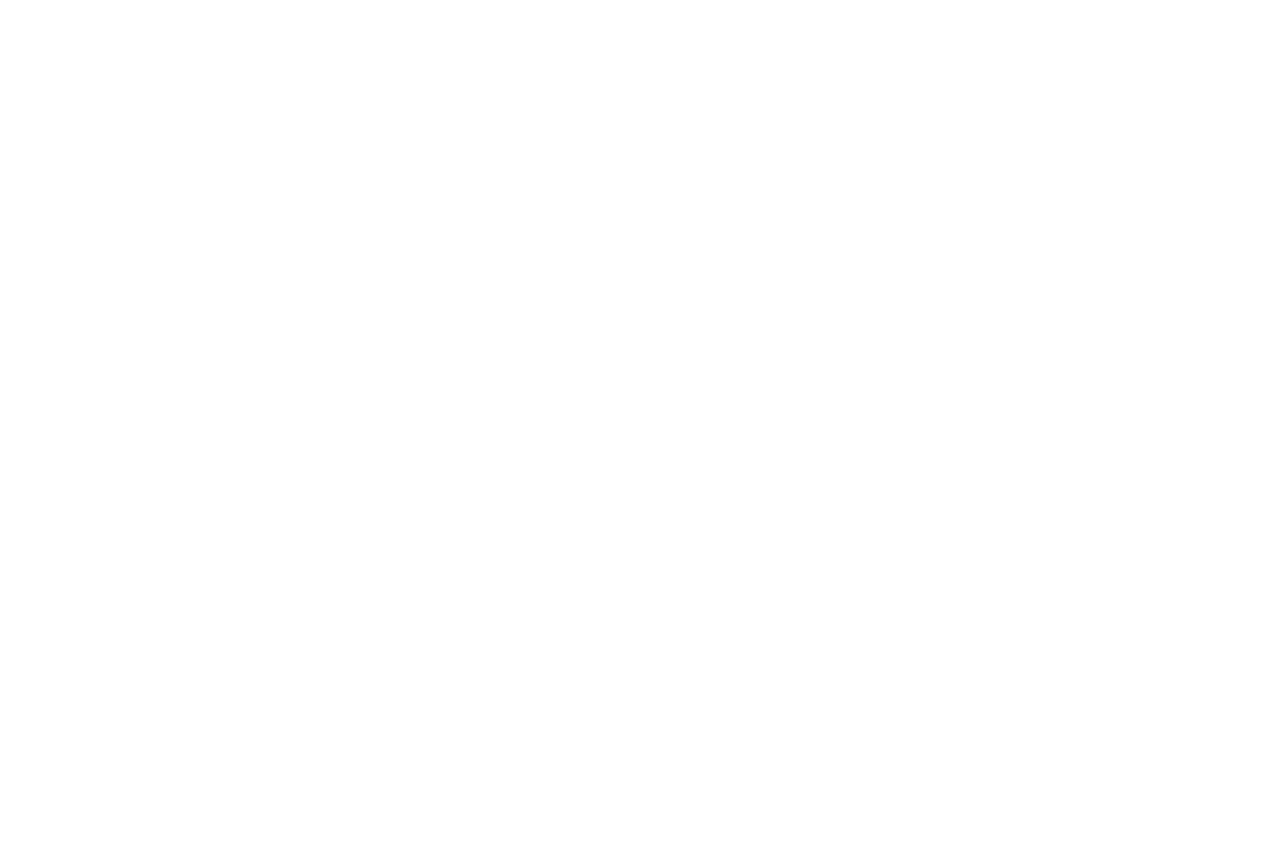
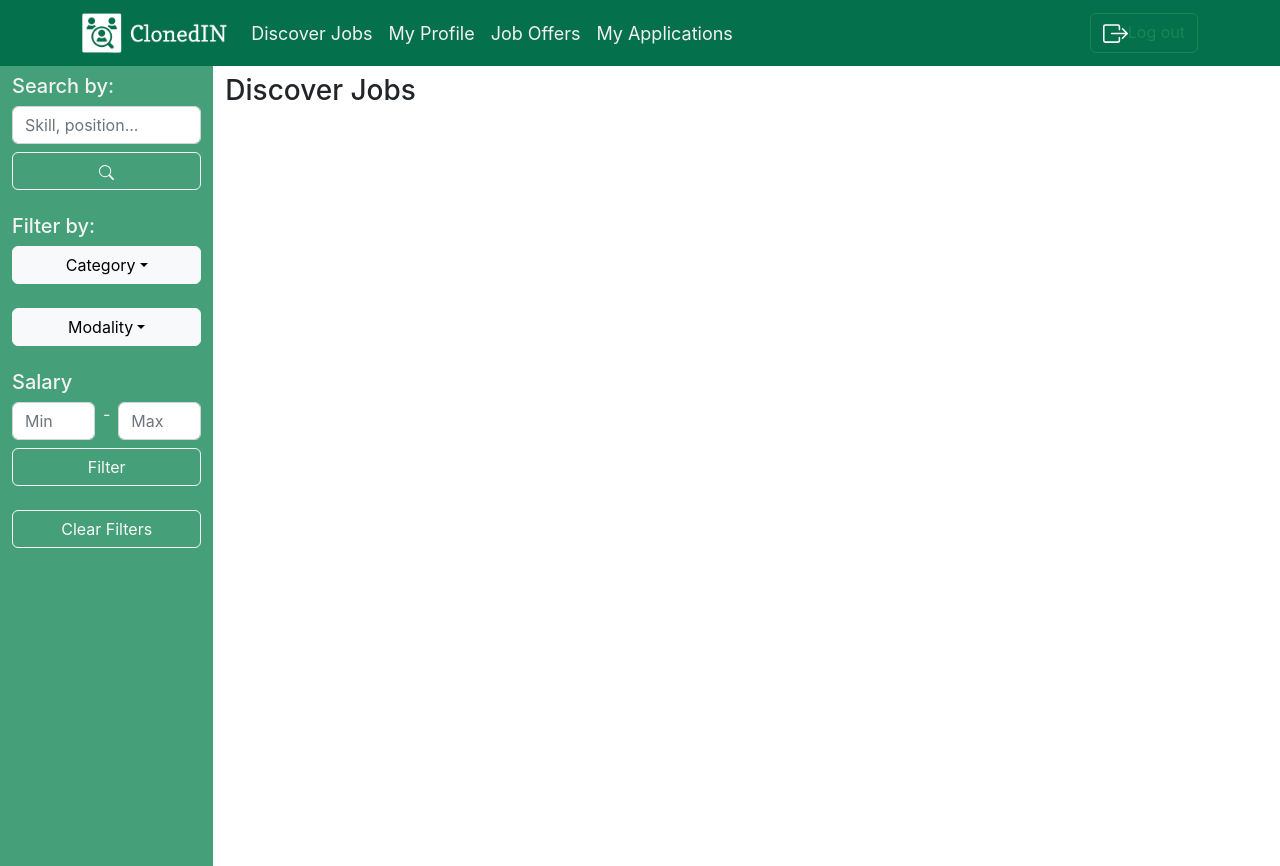
Before and after one commit to AgusMattiussi/ClonedIn, a React (Create React App) app in the folder frontend/: page /home in a window 1280 px wide. Before the commit this address had no page. Before the commit the page ends 800 px from the top, so only its background shows below. Built offline with nearby package versions, Linux system fonts and the light colour scheme.

Commit message:
minor fixes

```diff
--- a/frontend/src/App.css
+++ b/frontend/src/App.css
@@ -42,6 +42,13 @@
   font-size: large;
   width: 100;
   margin-bottom: auto;
+}
+
+/*form styles*/
+.msform {
+  text-align: center;
+  position: relative;
+  margin-top: 20px;
 }
 
 .custom-card {
@@ -120,6 +127,10 @@
   text-align: left;
 }
 
+.filterbtn {
+  width:100%;
+}
+
 .dropdown {
   width: 100%;
 }
--- a/frontend/src/App.tsx
+++ b/frontend/src/App.tsx
@@ -1,9 +1,8 @@
 import React from 'react';
 import './App.css';
-import Header from './header';
 import Login from './login';
 import { BrowserRouter, Routes, Route } from 'react-router-dom';
-import Jobs from './jobs'
+import DiscoverJobs from './discoverJobs'
 
 
 // Bootstrap CSS
@@ -17,13 +16,10 @@ function App() {
       <BrowserRouter>
         <Routes>
           <Route path="/" element= {
-            <div className="home">
-              <Header/>
               <Login/>
-            </div>
           } />
-          <Route path="/jobs" element= {
-            <Jobs/>
+          <Route path="/home" element= {
+            <DiscoverJobs/>
           } />
         </Routes>
       </BrowserRouter>
--- a/frontend/src/jobs.tsx
+++ b/frontend/src/discoverJobs.tsx
@@ -8,7 +8,7 @@ import Navigation from './navbar'
 import Form from 'react-bootstrap/Form';
 import Dropdown from 'react-bootstrap/Dropdown';
 
-function Jobs() {
+function DiscoverJobs() {
   return (
     <div>
       <Navigation/>
@@ -16,17 +16,19 @@ function Jobs() {
         <Row className="align-items-start d-flex">
           <Col sm={2} className="sidebar">
             <Row className="search">
-              <h5>Search by:</h5>
+              <h5 className="ml-2 mt-2">Search by:</h5>
             </Row>
             <Row>
-              <Form className="d-flex">
+              <Form className="search">
                 <Form.Control
                   type="search"
                   placeholder="Skill, position..."
                   className="me-2"
                   aria-label="Search"
                 />
-                <Button variant="outline-light "className="search"><Icon.Search size={15}/></Button>
+                <div className='d-flex flex-wrap justify-content-center mt-2'>
+                <Button variant="outline-light" className='filterbtn' type="submit"><Icon.Search size={15}/></Button>
+                </div>
               </Form>
             </Row>
             <br/>
@@ -52,9 +54,9 @@ function Jobs() {
                   Modality
                 </Dropdown.Toggle>
                 <Dropdown.Menu>
-                  <Dropdown.Item>Modality 1</Dropdown.Item>
-                  <Dropdown.Item>Modality 2</Dropdown.Item>
-                  <Dropdown.Item>Modality 3</Dropdown.Item>
+                  <Dropdown.Item>Remoto</Dropdown.Item>
+                  <Dropdown.Item>Presencial</Dropdown.Item>
+                  <Dropdown.Item>Mixto</Dropdown.Item>
                 </Dropdown.Menu>
               </Dropdown>
             </Row>
@@ -70,22 +72,27 @@ function Jobs() {
                   className="me-2"
                   aria-label="Search"
                 />
+                -
                 <Form.Control
                   type="search"
                   placeholder="Max"
-                  className="me-2"
+                  className="ms-2"
                   aria-label="Search"
                 />
               </Form>
               <br/>
-              <Button variant="outline-light "className="search">Filter</Button>
+              <div className='d-flex flex-wrap justify-content-center mt-2'>
+              <Button variant="outline-light "className="filterbtn">Filter</Button>
+              </div>
             </Row>
             <br/>
             <Row>
-            <Button variant="outline-light "className="search">Clear Filters</Button>
+            <div className='d-flex flex-wrap justify-content-center'>
+            <Button variant="outline-light "className="filterbtn">Clear Filters</Button>
+            </div>
             </Row>
           </Col>
-          <Col sm={6} className="align-items-start d-flex">
+          <Col sm={6} className="align-items-start d-flex mt-2 mr-2 mb-2">
             <Row>
               <h3>Discover Jobs</h3>
             </Row>
@@ -96,4 +103,4 @@ function Jobs() {
   );
 }
 
-export default Jobs;
+export default DiscoverJobs;
--- a/frontend/src/header.tsx
+++ b/frontend/src/header.tsx
@@ -14,7 +14,7 @@ function Header() {
     <>
       <Navbar className="custom-header">
         <Container>
-          <Navbar.Brand href="#home">
+          <Navbar.Brand href="/">
             <img
               src={logo}
               alt=""
--- a/frontend/src/login.tsx
+++ b/frontend/src/login.tsx
@@ -1,19 +1,21 @@
 import Button from 'react-bootstrap/Button';
 import * as Icon from 'react-bootstrap-icons';
+import Header from './header';
 import Container from 'react-bootstrap/esm/Container';
 import Form from 'react-bootstrap/Form';
 import Card from 'react-bootstrap/Card';
-import Link from 'react-router-dom';
 
 function Login() {
 
   return (
+    <div>
+    <Header/>
     <div className="d-flex justify-content-between mt-2">
         <Container>
         <div className="row justify-content-center mt-0">
-            <div className="col-11 col-sm-9 col-md-7 col-lg-6 text-center p-0 mt-3 mb-2">
+            <div className="col-11 col-sm-9 col-md-7 col-lg-6 p-0 mt-3 mb-2">
             <Card className="custom-card px-0 pt-4 pb-0 mt-3 mb-3">
-            <h2><strong>Welcome to ClonedIN!</strong></h2>
+            <h2 className="text-center p-0 mt-3 mb-2"><strong>Welcome to ClonedIN!</strong></h2>
             <div className="row">
                         <div className="col-md-12 mx-0">
     <Form className='msform'>
@@ -25,11 +27,11 @@ function Login() {
         <Form.Control className='input' type="password" placeholder="Password" />
       </Form.Group>
       <Form.Group className="mb-3" controlId="formBasicCheckbox">
-        <Form.Check type="checkbox" label="Remember me" />
+        <Form.Check type="checkbox" label="remember me" />
       </Form.Group>
       </div>
       {/* TODO: arreglar el metodo de link porque href es ilegal - funciona though*/}
-      <Button href="/jobs" variant="success" type="submit"><strong>Log In</strong></Button>
+      <Button href="/home" variant="success" type="submit"><strong>Log In</strong></Button>
       <p>No account yet? Choose your user type to register.</p>
     </Form>
     <div className="row">
@@ -49,6 +51,7 @@ function Login() {
     </div>
     </Container>
     </div>
+    </div>
   );
 }
 
--- a/frontend/src/navbar.tsx
+++ b/frontend/src/navbar.tsx
@@ -1,6 +1,7 @@
 import React from 'react';
 import logo from './images/logo.png';
 import * as Icon from 'react-bootstrap-icons';
+import Button from 'react-bootstrap/Button';
 import './App.css';
 // Bootstrap CSS
 import "bootstrap/dist/css/bootstrap.min.css";
@@ -15,7 +16,7 @@ function Navigation() {
   return (
     <Navbar expand="lg" className="color-nav">
       <Container>
-        <Navbar.Brand href="#home">
+        <Navbar.Brand href="/home">
           <img
             src={logo}
             alt=""
@@ -31,11 +32,10 @@ function Navigation() {
             <Nav.Link className = "nav-item" href="#offers">Job Offers</Nav.Link>
             <Nav.Link className = "nav-item"href="#applications">My Applications</Nav.Link>
           </Nav>
-          <button type="button" className="btn btn-outline-light waves-effect nav-item" >
-                    <i className="bi pr-2 nav-item"></i>
-                    <Icon.BoxArrowRight size={25}/>
-                    Logout
-          </button>
+          <Button href="/home" variant="outline-success">
+                  <Icon.BoxArrowRight color="white" size={25}/>
+                  Log out
+          </Button>
         </Navbar.Collapse>
       </Container>
     </Navbar>
```
